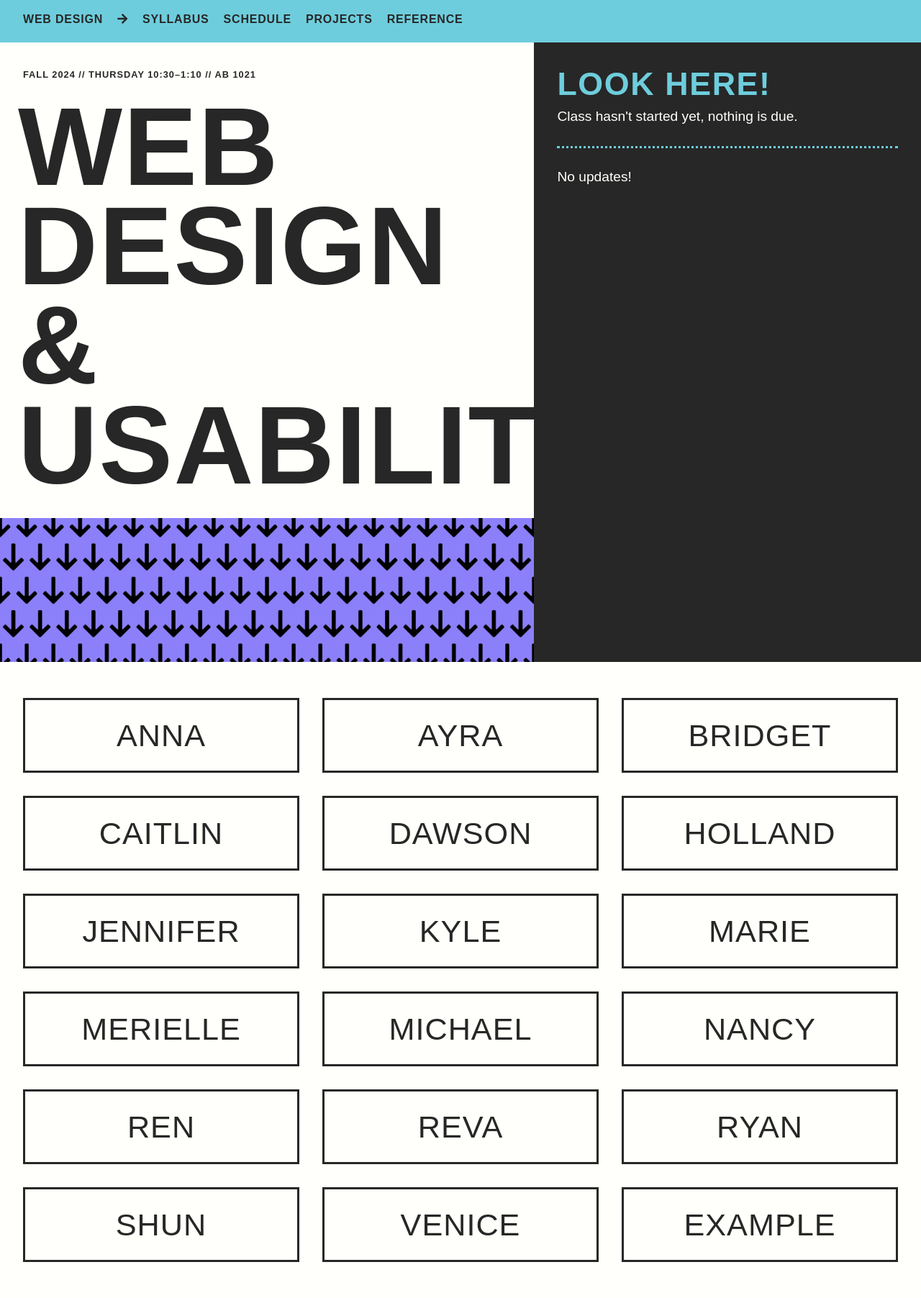
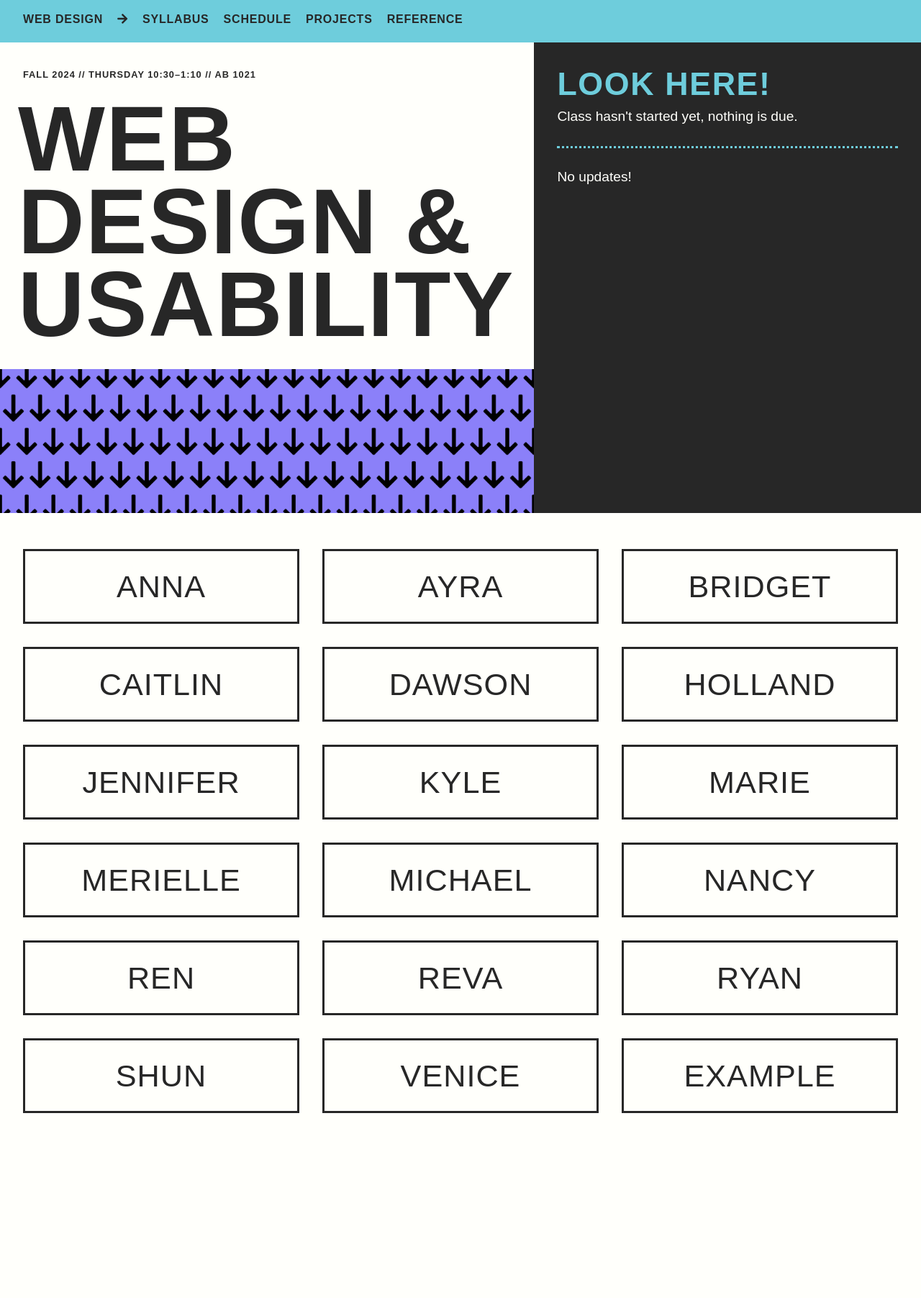
Before and after one commit to gmu-gd/web24-fall, a Jekyll site: the page built from index.html, in a window 1280 px wide. Shown: the whole page at 72% size. Built offline with Jekyll 4.4.1, drawn with Linux system fonts in a browser that asks for light colours; some web fonts are replaced; after the commit the page ends 1597 px from its top, so only the background shows below that.

Commit message:
type size h1

```diff
--- a/_sass/main.scss
+++ b/_sass/main.scss
@@ -417,7 +417,7 @@ h1, h2, h3, h4, h5 {
 h1 {
   font-family: $font-stack-bighead;
   margin-top: 0;
-  font-size: 20vw;
+  font-size: 16vw;
   line-height: .9em;
   padding: 10px 0 0 0;
   margin-left: -6px;
@@ -872,7 +872,7 @@ p#warning {
 }
 @media only screen and (min-width: 630px) {
   h1 {
-    font-size: 20vw;
+    font-size: 17vw;
     line-height: .9em;
     padding: 20px 0 0 0;
     margin-left: -6px;
@@ -919,7 +919,7 @@ p#warning {
     width: 75%;
   }
   h1 {
-    font-size: 20vw;
+    font-size: 17vw;
     line-height: .9em;
     padding: 20px 0 0 0;
     margin-left: -9px;
@@ -969,7 +969,7 @@ p#warning {
       grid-column: span 4;
     }
     h1 {
-      font-size: 12vw;
+      font-size: 10vw;
       line-height: .9em;
       padding: 20px 0 0 0;
       margin-left: -7px;
@@ -1003,7 +1003,7 @@ p#warning {
       grid-column: span 4;
     }
     h1 {
-      font-size: 13vw;
+      font-size: 11vw;
       line-height: .9em;
       padding: 20px 0 0 0;
       margin-left: -10px;
@@ -1021,7 +1021,7 @@ p#warning {
       padding-right: 6.25vw;
     }
     h1 {
-      font-size: 10vw;
+      font-size: 8vw;
     }
 }
 
```
